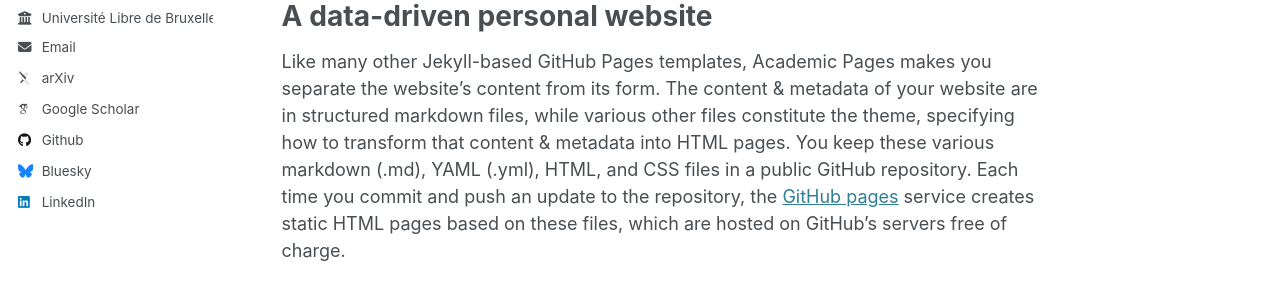
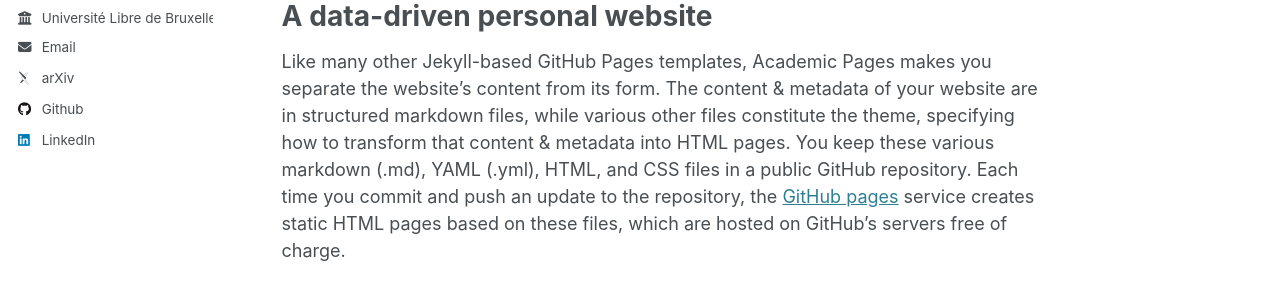
Before and after one commit to simonchiche/simonchiche.github.io, a Jekyll site: the page built from _pages/about.md, in a window 1280 px wide. Shown: the part 443-734 px from the top of the page. Built offline with Jekyll 4.4.1, drawn with Linux system fonts in a browser that asks for light colours; some web fonts are replaced.

Commit message:
Update _config.yml

```diff
--- a/_config.yml
+++ b/_config.yml
@@ -32,7 +32,7 @@ author:
 
   # Academic websites
   arxiv            :  "https://arxiv.org/search/?searchtype=author&query=Chiche%2C+S"
-  googlescholar    : "https://scholar.google.com/citations?user=nc9x2f8AAAAJ&hl=fr"
+  googlescholar    : #"https://scholar.google.com/citations?user=nc9x2f8AAAAJ&hl=fr"
   impactstory      : # URL
   orcid            : #"http://orcid.org/yourorcidurl"
   semantic         : # URL
@@ -49,7 +49,7 @@ author:
   stackoverflow    : # User number or user number and name (i.e., use "1" or "1/jeff-atwood")
 
   # Social media
-  bluesky          : "bsky.app" # Replace this with you Bluesky username
+  bluesky          : #"bsky.app" # Replace this with you Bluesky username
   facebook         : # Username
   flickr           : # Username
   foursquare       : # Username
```
